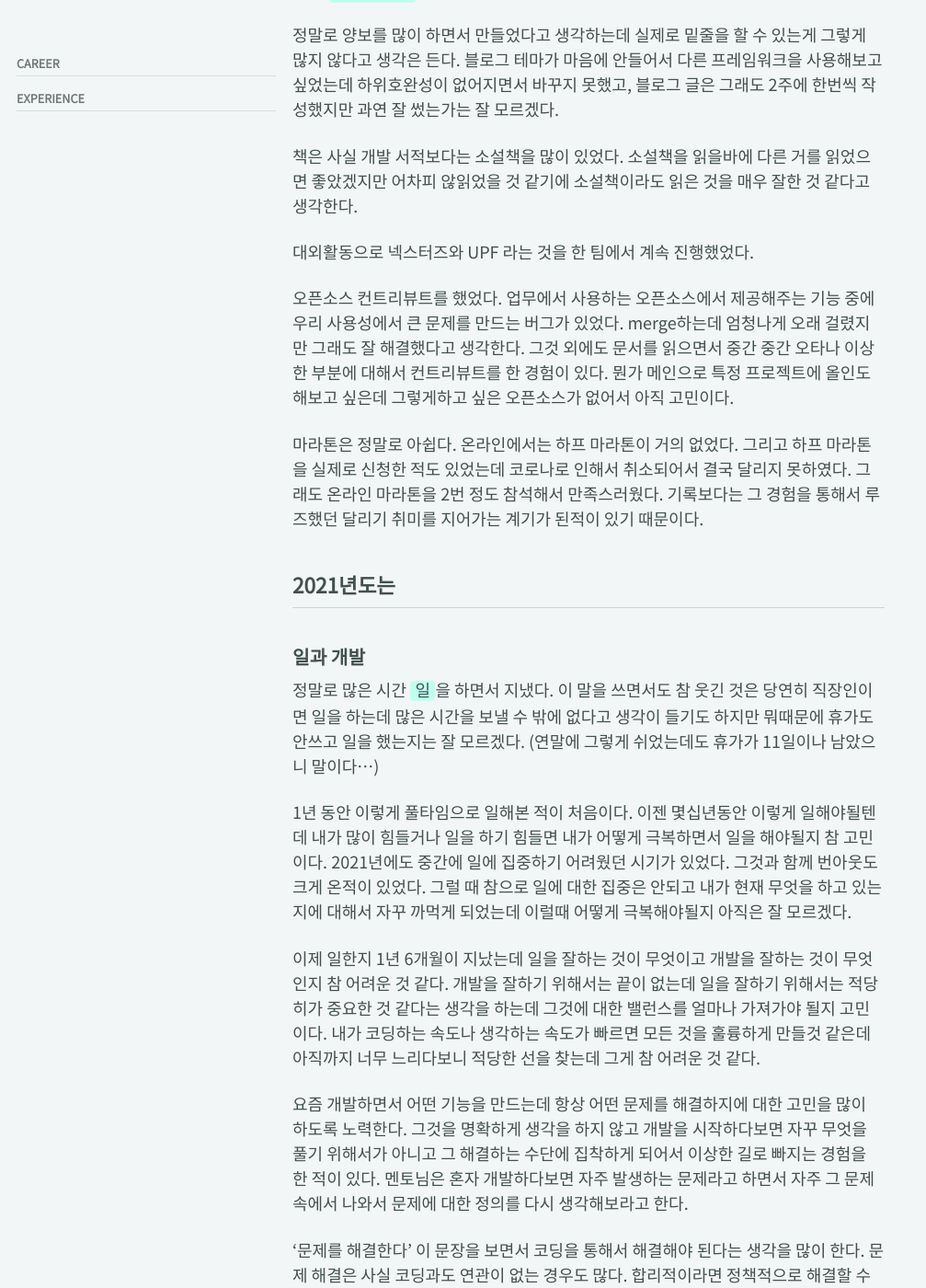
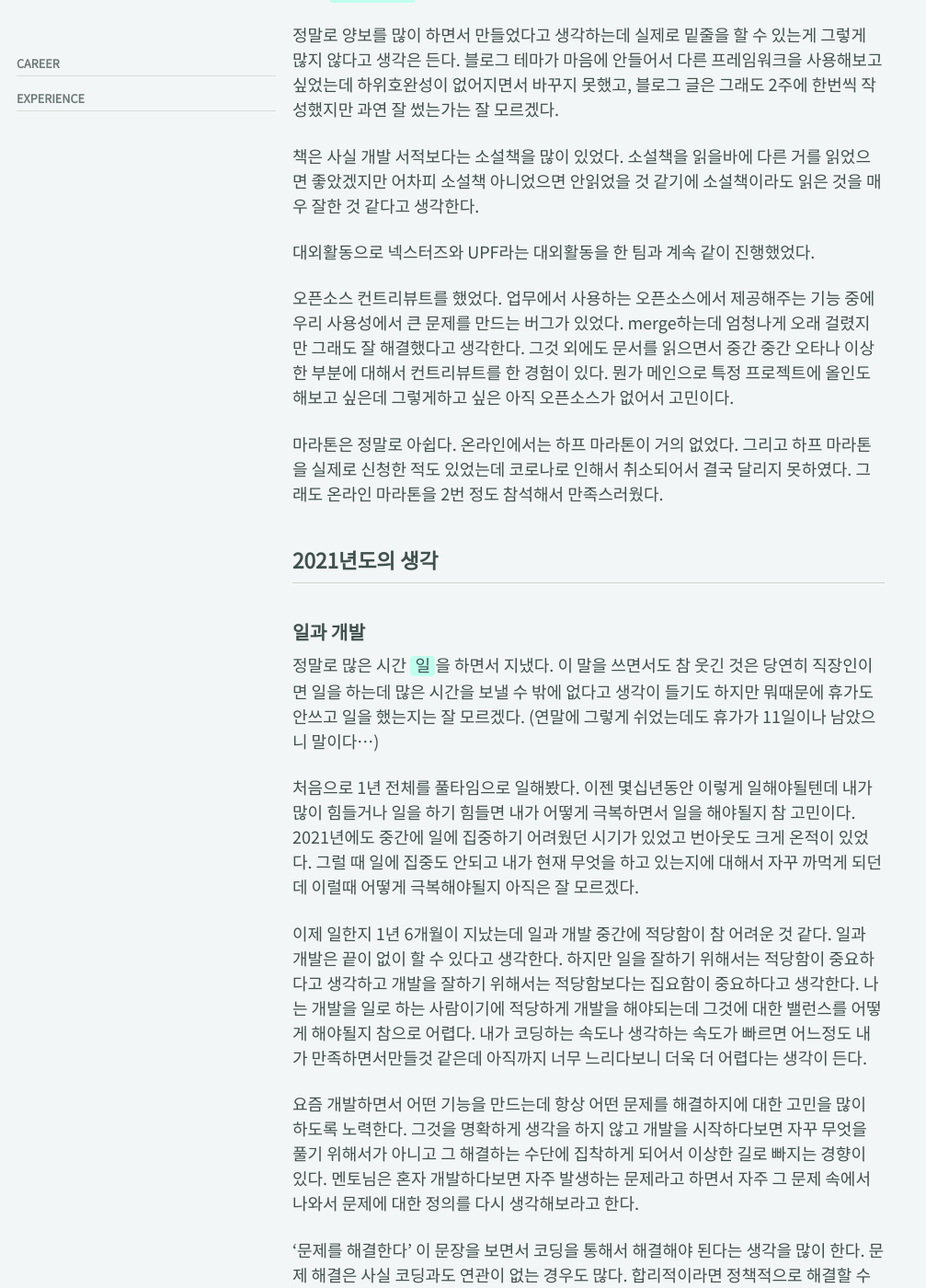
Before and after one commit to BaeJi77/BaeJi77.github.io, a Jekyll site: the page built from _posts/life/retrospect/2022-01-02-2021_회고.md, in a window 1280 px wide and 1400 px high, scrolled down 820 px. Shown: the whole window at 92% size, without its empty margins (0-1007 px from the left). Built offline with Jekyll 4.4.1, drawn with Linux system fonts in a browser that asks for light colours; cached includes are drawn as plain includes; nearby versions of some CDN libraries; comment, search, counter and statistics services are not loaded; some of the changed text lies outside the part shown.

Commit message:
2022-01-02 2021 회고

```diff
--- a/_posts/life/retrospect/2022-01-02-2021_회고.md
+++ b/_posts/life/retrospect/2022-01-02-2021_회고.md
@@ -33,37 +33,33 @@
 
 정말로 양보를 많이 하면서 만들었다고 생각하는데 실제로 밑줄을 할 수 있는게 그렇게 많지 않다고 생각은 든다. 블로그 테마가 마음에 안들어서 다른 프레임워크을 사용해보고 싶었는데 하위호완성이 없어지면서 바꾸지 못했고, 블로그 글은 그래도 2주에 한번씩 작성했지만 과연 잘 썼는가는 잘 모르겠다.
 
-책은 사실 개발 서적보다는 소설책을 많이 있었다. 소설책을 읽을바에 다른 거를 읽었으면 좋았겠지만 어차피 않읽었을 것 같기에 소설책이라도 읽은 것을 매우 잘한 것 같다고 생각한다.
+책은 사실 개발 서적보다는 소설책을 많이 있었다. 소설책을 읽을바에 다른 거를 읽었으면 좋았겠지만 어차피 소설책 아니었으면 안읽었을 것 같기에 소설책이라도 읽은 것을 매우 잘한 것 같다고 생각한다.
 
-대외활동으로 넥스터즈와 UPF 라는 것을 한 팀에서 계속 진행했었다.
+대외활동으로 넥스터즈와 UPF라는 대외활동을 한 팀과 계속 같이 진행했었다.
 
-오픈소스 컨트리뷰트를 했었다. 업무에서 사용하는 오픈소스에서 제공해주는 기능 중에 우리 사용성에서 큰 문제를 만드는 버그가 있었다. merge하는데 엄청나게 오래 걸렸지만 그래도 잘 해결했다고 생각한다. 그것 외에도 문서를 읽으면서 중간 중간 오타나 이상한 부분에 대해서 컨트리뷰트를 한 경험이 있다. 뭔가 메인으로 특정 프로젝트에 올인도 해보고 싶은데 그렇게하고 싶은 오픈소스가 없어서 아직 고민이다.
+오픈소스 컨트리뷰트를 했었다. 업무에서 사용하는 오픈소스에서 제공해주는 기능 중에 우리 사용성에서 큰 문제를 만드는 버그가 있었다. merge하는데 엄청나게 오래 걸렸지만 그래도 잘 해결했다고 생각한다. 그것 외에도 문서를 읽으면서 중간 중간 오타나 이상한 부분에 대해서 컨트리뷰트를 한 경험이 있다. 뭔가 메인으로 특정 프로젝트에 올인도 해보고 싶은데 그렇게하고 싶은 아직 오픈소스가 없어서 고민이다.
 
-마라톤은 정말로 아쉽다. 온라인에서는 하프 마라톤이 거의 없었다. 그리고 하프 마라톤을 실제로 신청한 적도 있었는데 코로나로 인해서 취소되어서 결국 달리지 못하였다. 그래도 온라인 마라톤을 2번 정도 참석해서 만족스러웠다. 기록보다는 그 경험을 통해서 루즈했던 달리기 취미를 지어가는 계기가 된적이 있기 때문이다.
+마라톤은 정말로 아쉽다. 온라인에서는 하프 마라톤이 거의 없었다. 그리고 하프 마라톤을 실제로 신청한 적도 있었는데 코로나로 인해서 취소되어서 결국 달리지 못하였다. 그래도 온라인 마라톤을 2번 정도 참석해서 만족스러웠다.
 
-## 2021년도는
+## 2021년도의 생각
 
 ### 일과 개발
 
 정말로 많은 시간 `일`을 하면서 지냈다. 이 말을 쓰면서도 참 웃긴 것은 당연히 직장인이면 일을 하는데 많은 시간을 보낼 수 밖에 없다고 생각이 들기도 하지만 뭐때문에 휴가도 안쓰고 일을 했는지는 잘 모르겠다. (연말에 그렇게 쉬었는데도 휴가가 11일이나 남았으니 말이다...)
 
-1년 동안 이렇게 풀타임으로 일해본 적이 처음이다. 이젠 몇십년동안 이렇게 일해야될텐데 내가 많이 힘들거나 일을 하기 힘들면 내가 어떻게 극복하면서 일을 해야될지 참 고민이다. 2021년에도 중간에 일에 집중하기 어려웠던 시기가 있었다. 그것과 함께 번아웃도 크게 온적이 있었다. 그럴 때 참으로 일에 대한 집중은 안되고 내가 현재 무엇을 하고 있는지에 대해서 자꾸 까먹게 되었는데 이럴때 어떻게 극복해야될지 아직은 잘 모르겠다.
+처음으로 1년 전체를 풀타임으로 일해봤다. 이젠 몇십년동안 이렇게 일해야될텐데 내가 많이 힘들거나 일을 하기 힘들면 내가 어떻게 극복하면서 일을 해야될지 참 고민이다. 2021년에도 중간에 일에 집중하기 어려웠던 시기가 있었고 번아웃도 크게 온적이 있었다. 그럴 때 일에 집중도 안되고 내가 현재 무엇을 하고 있는지에 대해서 자꾸 까먹게 되던데 이럴때 어떻게 극복해야될지 아직은 잘 모르겠다.
 
-이제 일한지 1년 6개월이 지났는데 일을 잘하는 것이 무엇이고 개발을 잘하는 것이 무엇인지 참 어려운 것 같다. 개발을 잘하기 위해서는 끝이 없는데 일을 잘하기 위해서는 적당히가 중요한 것 같다는 생각을 하는데 그것에 대한 밸런스를 얼마나 가져가야 될지 고민이다. 내가 코딩하는 속도나 생각하는 속도가 빠르면 모든 것을 훌륭하게 만들것 같은데 아직까지 너무 느리다보니 적당한 선을 찾는데 그게 참 어려운 것 같다.
+이제 일한지 1년 6개월이 지났는데 일과 개발 중간에 적당함이 참 어려운 것 같다. 일과 개발은 끝이 없이 할 수 있다고 생각한다. 하지만 일을 잘하기 위해서는 적당함이 중요하다고 생각하고 개발을 잘하기 위해서는 적당함보다는 집요함이 중요하다고 생각한다. 나는 개발을 일로 하는 사람이기에 적당하게 개발을 해야되는데 그것에 대한 밸런스를 어떻게 해야될지 참으로 어렵다. 내가 코딩하는 속도나 생각하는 속도가 빠르면 어느정도 내가 만족하면서만들것 같은데 아직까지 너무 느리다보니 더욱 더 어렵다는 생각이 든다.
 
-요즘 개발하면서 어떤 기능을 만드는데 항상 어떤 문제를 해결하지에 대한 고민을 많이 하도록 노력한다. 그것을 명확하게 생각을 하지 않고 개발을 시작하다보면 자꾸 무엇을 풀기 위해서가 아니고 그 해결하는 수단에 집착하게 되어서 이상한 길로 빠지는 경험을 한 적이 있다. 멘토님은 혼자 개발하다보면 자주 발생하는 문제라고 하면서 자주 그 문제 속에서 나와서 문제에 대한 정의를 다시 생각해보라고 한다.
+요즘 개발하면서 어떤 기능을 만드는데 항상 어떤 문제를 해결하지에 대한 고민을 많이 하도록 노력한다. 그것을 명확하게 생각을 하지 않고 개발을 시작하다보면 자꾸 무엇을 풀기 위해서가 아니고 그 해결하는 수단에 집착하게 되어서 이상한 길로 빠지는 경향이 있다. 멘토님은 혼자 개발하다보면 자주 발생하는 문제라고 하면서 자주 그 문제 속에서 나와서 문제에 대한 정의를 다시 생각해보라고 한다.
 
-'문제를 해결한다' 이 문장을 보면서 코딩을 통해서 해결해야 된다는 생각을 많이 한다. 문제 해결은 사실 코딩과도 연관이 없는 경우도 많다. 합리적이라면 정책적으로 해결할 수도 있고 다른 팀에게 해당 문제를 같이 해결할 수도 있다. 최근 개발하면서 내가 모든 것을 해결하기 위해서 코딩을 하다보니 자꾸 늪에 빠졌던 경험이 있다. 아직도 늪에 있지만 다양한 방법을 생각해보는 것이 중요하다 라는 생각을 하게 되었다.
+'문제를 해결한다' 이 문장을 보면서 코딩을 통해서 해결해야 된다는 생각을 많이 한다. 문제 해결은 사실 코딩과도 연관이 없는 경우도 많다. 합리적이라면 정책적으로 해결할 수도 있고 다른 팀과 같이 문제를 해결할 수도 있다. 최근 개발하면서 내가 모든 것을 해결하기 위해서 코딩이라는 수단에 빠진 경험이 있다. 아직도 늪에 있지만 결국 문제가 무엇이고 어떻게 정의했는지가 중요하다는 생각을 했다.
 
 같이 개발하는 멘토같은 팀원과 자주 개발에 대한 이야기를 한다. 개발 회사에는 개발을 하는 개발자가 있고 개발을 하는 회사원이 있다고 한다. 개발하는 개발자가 되면 다른 사람에게 미움을 받을 수도 있다고 한다. 개발에 대해 조금 더 나은 방향을 생각하고 제시하고 그것을 위해서 싸우고 많은 시간을 투자해야되기 때문이라고 한다. 처음에 이런 이야기를 들었을 때 나도 개발하는 사람이 되고 싶었는데 점점 회사원이 되어간다는 생각을 하게 되었다. 조금 더 나은 것이 아니라 현재 어떻게 하면 쉽게 문제를 해결할 수 있을까라는 생각과 근본적으로 무엇을 해결해야되는지에 대한 문제를 생각하지 않고 개발하는 모습들이 최근에 보인다.
 
-다양한 생각을 가진 것에 있어서는
+성장에 대해서 생각하면 '다양한 생각을 하게 된 것'으로 봤을 때 성장했다 라고 말할 수 있을 것 같다. 어떤 문제에 대해서 여러 생각이 나오고 그것을 의견으로 표출하기도 한다. 하지만 생각을 정제하는데 오래 걸리고 그게 여러 정답 중에 하나라는 생각이 들지 않기에 아직 갈길이 멀구나 라는 생각을 한다.
 
-성장에 대해서 생각하면 '다양한 생각을 하게 된 것'으로 봤을 때 성장했다 라고 말할 수 있을 것 같다. 어떤 문제에 대해서 여러 의견을 내는데 너무 많은 시간이 걸리고 그게 여러 정답 중에 하나라는 생각이 들지 않기에 아직 멀었다는 생각만 하게 된다.
-
-이런 다양한 생각을 하면서 `일`과 `개발`이 참으로 어렵다는 생각을 하게되었다.
-
-<!-- 2022년에는 조금 더 일과 개발에 대한 생각이 정립되고 조금 더 성장해서 다양한  -->
+`일`과 `개발`에 대한 생각에는 부정적인 생각들이 많은 것 같다. 그리고 참으로 어렵다는 생각을 하게 되었다. 하지만 그만큼 해결해나갈 수 있다는 생각을 한다. 그리고 일을 하면서 여유가 있는 것은 아니지만 이런 생각을 할 수 있는 것이 축복이라고 생각한다.
 
 ### 나에 대해
 
@@ -71,40 +67,37 @@
 
 새로운 사람보다는 거의 대부분 아는 사람들만 만났었다. 시간이 지날수록 새로운 사람보다는 아는 사람을 더욱 많이 만나겠지만 대학교때 워낙 사람들을 만나는 것을 좋아했던 것을 생각해보면 살짝 그리울 것 같긴 하다. 그리고 마인드도 새로운 사람을 만나는 것에 있어서 부담감을 가지게 된 것 같아서 아쉽다. 2022년에는 새로운 사람들을 한번 만나도록 노력하면 어떨까 싶다.
 
-그렇다곻 해서 새로운 사람들을 만나지 않은 것은 아니지만 오프라인으로 만나지 못한 적도 있고 오프라인으로 만나도 많은 이야기를 하고 생각을 공유할 시간이 없어서 조금 아쉽다.
+그럼에도 잘 살고 있는 것은 기본에 알던 사람들과 잘 지내고 있다는 생각을 하고 있기 때문이다. 이전보다 자주 만나지는 못하지만 만날 때 좋은 이야기를 나누면서 좋은 생각들을 할 수 있게 된 것 같다. 내가 더욱 성장하면서 다른 사람에게 더욱 좋은 영향을 줬으면 좋겠다.
 
 - 책
 
-책 읽는 것에 대한 흥미가 생겼다.
+**이번년도 가장 좋은 경험이라고 생각한다.** 책 읽는 것에 대한 흥미가 생겼다.
 
-취업을 하고나서 부터 꾸준히 책을 읽기 위해서 노력을 많이 했었다. 아무래도 성장을 해야된다는 압박감으로 인해서 뭔가 강제로 책들을 읽으려고 했다. 그러다보니 스트레스만 많이 받고 실제로 뭔가 큰 도움이 되지 않는 것이라는 생각이 들면서 부정적이 피드백만 존재했었다.
+취업을 하고나서 부터 꾸준히 책을 읽기 위해서 노력을 많이 했었다. 아무래도 성장을 해야된다는 압박감으로 인해서 뭔가 강제로 책을 읽으려고 했다. 그러다보니 스트레스만 많이 받고 실제로 뭔가 큰 도움이 되지 않는 것이라는 생각이 들면서 부정적이 피드백만 생겨났다.
 
-그러던 중에 팀원분에 조언으로 개발에 너무 압박을 가지는 것보다는 리프레쉬겸 소설책을 한번 읽어보라고 추천해주셨는데 한달반 만에 56권으로 엄청 긴 '달빛조각사' 라는 책을 처음부터 끝까지 다 읽는 경험을 했다. 그 이후 뭔가 다른 책을 읽어도 책에 훨씬 더 집중을 할 수 있게 되었고 책에 대한 재미가 점점 늘어나는 중이다. **이번년도 가장 좋은 경험이 바로 이것이다.**
+그러던 중에 팀원분에 조언으로 개발에 너무 압박을 가지는 것보다는 리프레쉬겸 소설책을 한번 읽어보라고 추천해주셨는데 한달반 만에 56권짜리 엄청 긴 '달빛조각사' 라는 책을 처음부터 끝까지 다 읽는 경험을 했다. 그 이후 뭔가 다른 책을 읽어도 책에 훨씬 더 집중을 할 수 있게 되었고 책에 대한 재미가 점점 늘어나는 중이다.
 
 ## 2022년 새로운 목표
-
-이번에는 조금 작게 잡아보고 싶다. 그리고 최대한 구체적으로 작성하고 싶다.
 
 - 책 30권 읽기 (시리즈물인 경우 최대 5권만 인정)
   - 작년에는 거의 소설책이 대부분이었지만 이번년도는 자기개발, 인문, 개발 이런 종류에 다양한 책을 읽고 싶다.
 - 영어 (TOEFL 100점)
-  - 정확한 수치화가 필요하기 때문에 명확하게 점수로 적을 수 있는 것을 했다. 점수 압박이 아닌 영어와 친구가 되고 싶다.
+  - 정확한 수치화가 필요하기 때문에 명확하게 점수로 적을 수 있는 것으로 했다. 점수 압박이 아닌 영어와 친구가 되고 싶다.
 - 달리기 1000KM
-  - 20년 21년 모두 600KM 조금 넘게밖에 못뛰었다. 더 많이 더 멀리 더 빨리 뛰어보고 싶기 위해. 그리고 건강을 위해 더 많이 뛰고 싶다.
-  - 한달에 84KM씩
+  - 20년 21년 모두 650KM 정보밖에 못뛰었다. 더 많이 더 멀리 더 빨리 뛰어보고 싶기 위해. 그리고 건강을 위해 더 많이 뛰고 싶다.
 - 나만의 토이 프로젝트 1개 만들기
 - 월급에 70%를 일단 통장에
   - 생각보다 아무 생각없이 돈을 쓰는 것 같다. 투자를 먼저하고 남은 돈으로 생활을 해보고 싶다.
 
 - 일기 (낙서)
-  - 미라클모닝을 할때 자기 생각이나 있던 일을 적는게 너무 좋았다. 한번 매일 도전해보고 싶다.
-  - 이것은 매일할 수있다는 자신이 없기에 한달 연속 도전. 3달 연속 도전으로 해보겠다.
+  - 미라클모닝을 할때 자기 생각이나 있던 일을 적는게 너무 좋았다. 매일 쓰는 것에 도전해보고 싶다.
+  - 하지만 매일 쓰는 것에 대해서 자신은 없기에 한달 연속 도전. 3달 연속 도전으로 해보겠다.
 
 # 2021년 사건/사고
 
 - 넥스터즈 대외활동 (+UPF) (1월 - 6월)
 
-[생일축하 파티+모자이크]
+![생일축하 파티+모자이크]()
 
 팀원들도 모두 열정적이고 사람들도 밝아서 너무 좋았다. 하지만 코로나때문에 직접 만나지도 못하고 처음에 너무 빡쌔게 진행하다보니까 후반부에 많이 놓게되었던 것 같다. 다시 생각해봐도 오프라인으로 만났으면 재미있었을 것 같은데... 아쉽다...
 
@@ -116,17 +109,13 @@
 
 2020년 입사 후 [신입 개발자 입사기](https://engineering.linecorp.com/ko/blog/2020-first-half-new-liners-interview/)를 라인 엔지니어링 블로그에 작성을 했다. 입사 후 약 1년 후기라는 느낌으로 유튜브 출연을 제의받았다. 이것도 사실 완벽하게 못봤다. 볼 자신이 없다... 촬영 중에 내가 뭘했는지 아직도 아늑하기만 하다...
 
-- 인생 첫 오마카세 (4월)
-
-라인 동기들이 초밥을 좋아하지만 난 좋아하지 않는다. 그렇다고 싫어하지도 않지만 큰 돈을 주고 먹을 정도는 아니다. 라인 동기들이 도전해보자고 같이 가서 처음으로 오마카세라는 곳에서 초밥을 먹어봤다.
-
 - 팀 신입 메이트 (6월)
 
-벌써 1년정도 차이가 나는 신입이 들어왔다. 개발 전체적인 멘토역할이 아닌 원격 근무부터 팀 적응을 도와주는 메이트 역할을 하게 되었다.
+벌써 1년정도 차이가 나는 신입이 들어왔다. 개발 전체적인 멘토역할이 아닌 원격 근무부터 팀 적응을 도와주는 메이트 역할을 하게 되었다. 요즘 들어오는 신입분들이 너무 말하셔서 자신감이 떨어지는데 내가 메이트라니 라는 생각을 많이 했는데 오히려 친해지면서 긍정적으로 내가 많이 얻어갈 수도 있겠구나 라는 생각을 하면서 즐겁게 했던 것 같다.
 
 - 오픈소스 컨트리뷰톤 아카데미 참가 (8월)
 
-![오픈소스 컨트리뷰톤 아카데미]
+![오픈소스 컨트리뷰톤 아카데미]()
 
 기존에 오픈소스에 대한 관심이 많아서 이전에도 신청했다가 떨어진 경험이 있다. 내가 하고 있는 모니터링과 관련한 오픈소스 프로젝트가 있어서 새로운 경험을 해보게 된 것 같다. 새로운 사람들을 만났지만 이야기를 많이 나누지 못해서 아쉬움이 있다.
 
@@ -134,7 +123,7 @@
 
 기존에 일하고 있던 개발자분이 다른 팀으로 전배가면서 새로운 직무 일을 하기 시작했다. 서버 직무로 일을 하다가 클라이언트 (agent) 개발이라는 새로운 직무로 업무가 바뀌게 되었다. 새로운 경험을 하기에 충분하다고 생각했으며 팀내 상황상 어쩔 수 없는 부분이 있었기에 맡게 되었고 현재 열심히 개발중이다.
 
-- 신년대응 + 해돋이보기
+- 신년대응 + 해돋이보기 (2022년 1월 1일)
 
 ![last happy new year]()
 
@@ -156,7 +145,14 @@
 
 정말 온 힘을 다해서 키보드를 만들어봤다. 어느정도 가격선에서 살 수 있는 모든 것을 사고 커스텀 장비도 모두 사서 키보드 덕후인 친구와 같이 만들었다. 그 친구가 아니었다면 절대 만들지 못했지만 그 덕에 현재는 매우매우 만족하는 키보드를 사용하고 있다. 정말로 돈을 많이 썼지만 너무 만족스럽다.
 
+- 인생 첫 오마카세
+
+라인 동기들이 초밥을 좋아하지만 난 좋아하지 않는다. 그렇다고 싫어하지도 않지만 큰 돈을 주고 먹을 정도는 아니다. 라인 동기들이 도전해보자고 같이 가서 처음으로 오마카세라는 곳에서 초밥을 먹어봤다.
+
 - 마라톤 참가 (온라인 마라톤 2회)
+
+참가했던 마라톤에서는 기록보다 그 경험을 통해서 루즈해져 가던 달리기 취미를 계속할 수 있게 된 계기가 되었다고 생각해서 의미가 컸다.
+
 - 생애 첫 친구 결혼식
 
-나중에 나이가 더 든다면 의미가 없을 수 있지만 항상 첫번째는 많은 생각을 만드는 것 같다.
+나중에 나이가 더 든다면 의미가 없을 수 있지만 항상 첫번째는 많은 생각을 만드는 것 같다. 그리고 유독 나에게 도움을 많이 주었던 친구이다보니 고마움 마음과 잘 살았으면 좋겠다는 마음으로 들떴던 것 같다.
```
